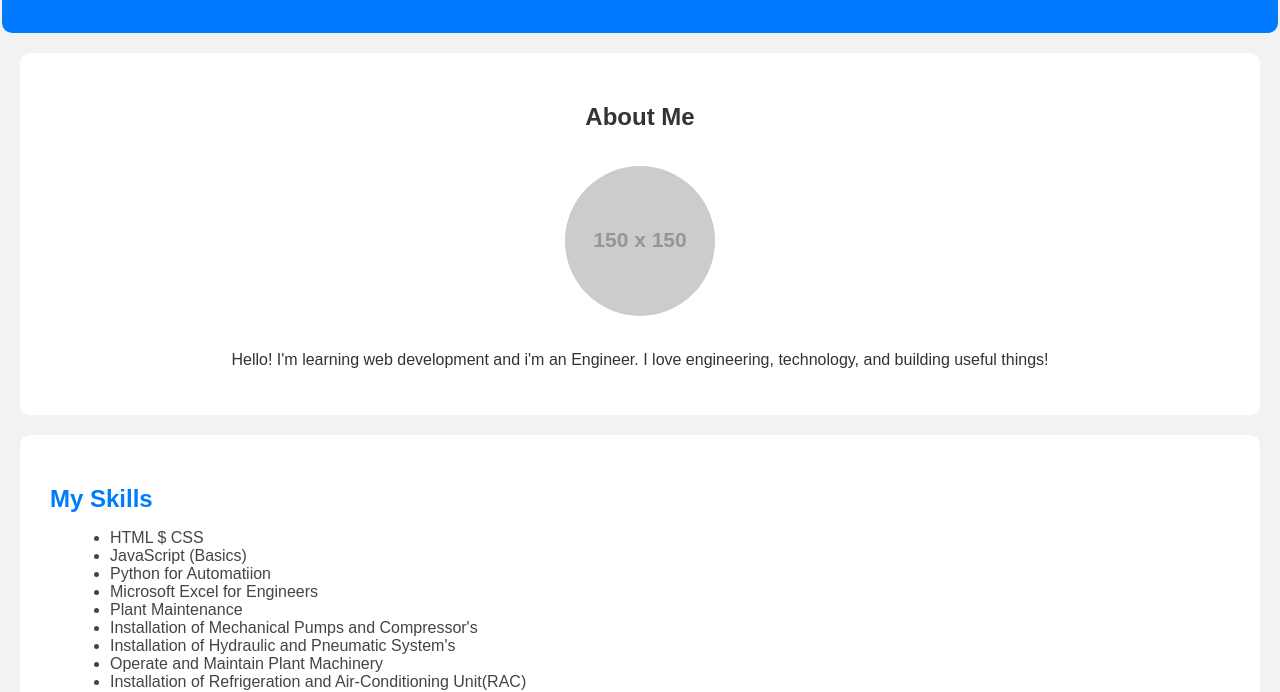
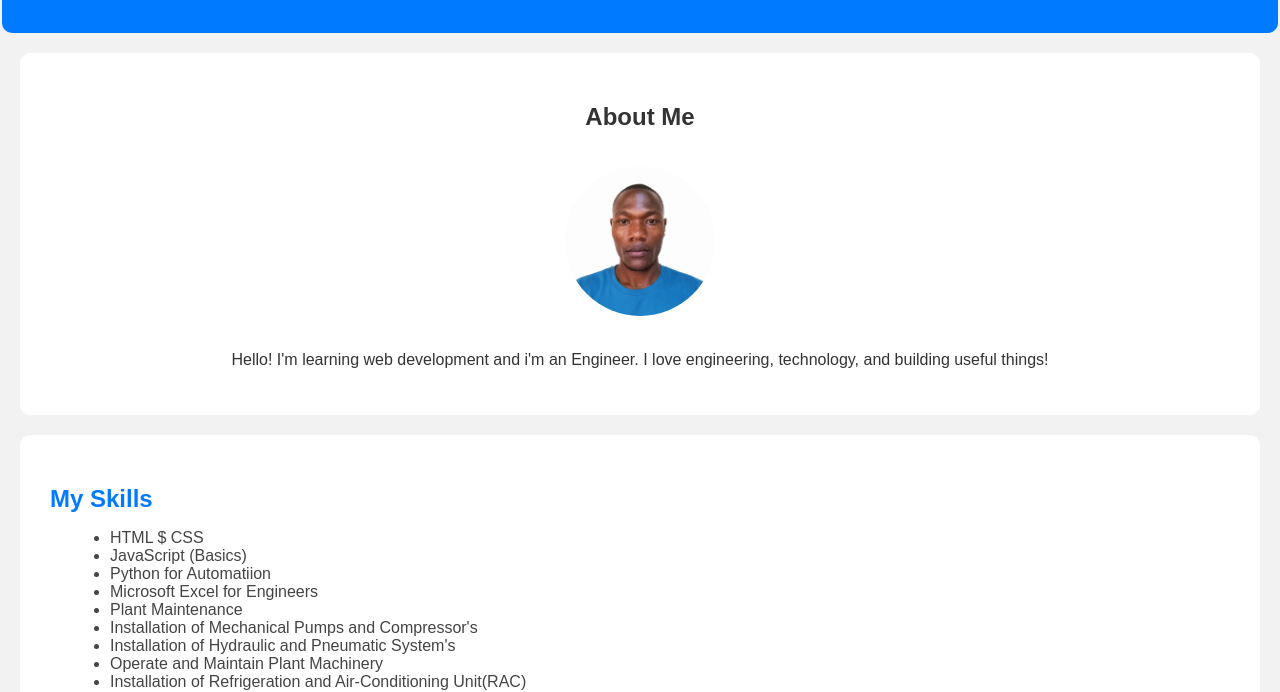
Before and after one commit to Reagan75-hub/my-website, a plain HTML site: page index.html in a window 1280 px wide. Shown: the part 123-815 px from the top of the page. Drawn offline with Linux system fonts and the light colour scheme; placeholder pictures from the web are drawn by us.

Commit message:
Update index.html

```diff
--- a/index.html
+++ b/index.html
@@ -15,7 +15,7 @@
   <main>
     <section class="about">
       <h2>About Me</h2>
-      <img src="https://via.placeholder.com/150" alt="My Photo">
+      <img src="reagan.jpeg" alt="Plant and Service Engineer">
       <p>Hello! I'm learning web development and i'm an Engineer. I love engineering, technology, and building useful things!</p>
     </section>
 
```
